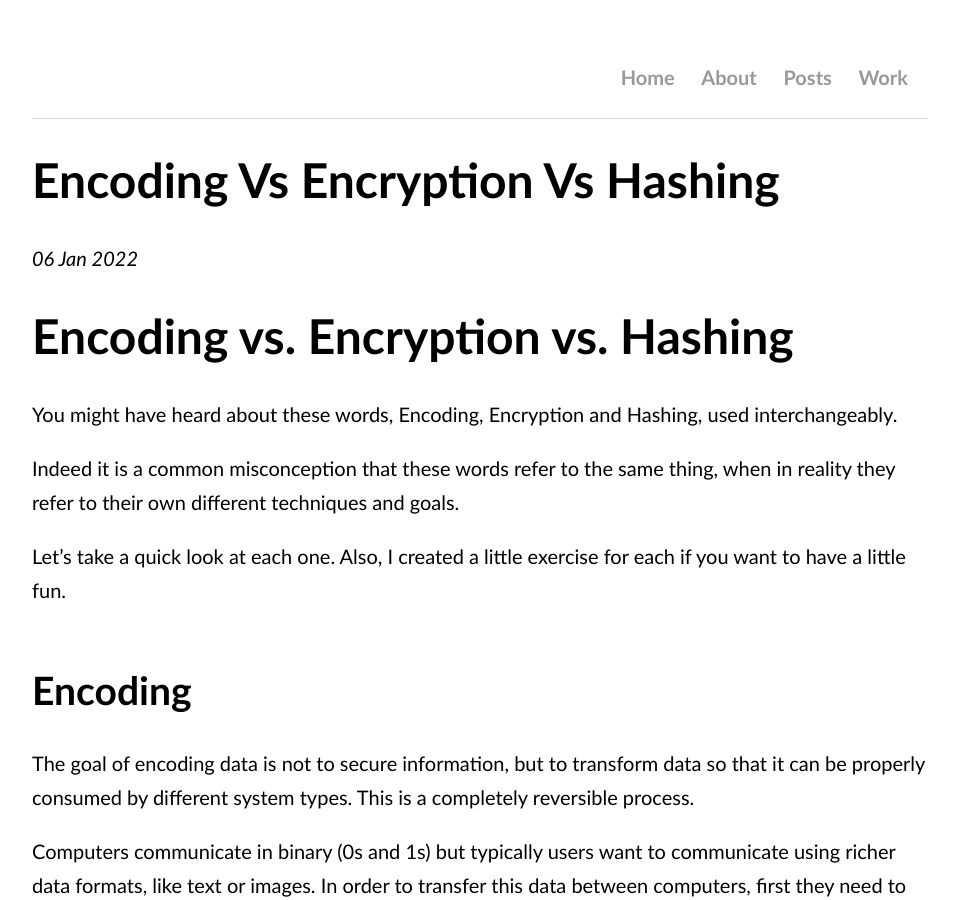
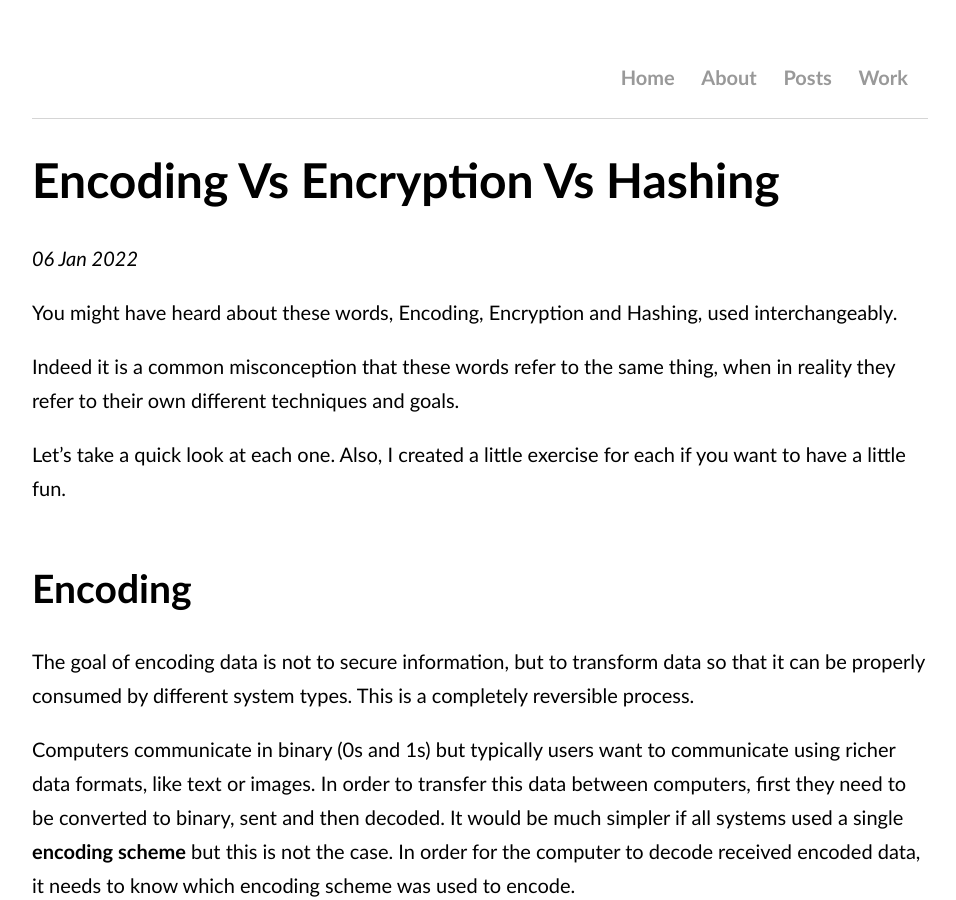
Before and after one commit to OlgaCarvalho/first_personal_website, a Jekyll site: the page built from _posts/2022-01-06-encoding-vs-encryption-vs-hashing.md, in a window 1280 px wide and 900 px high. Shown: the whole window, without its empty margins (160-1116 px from the left). Built offline with Jekyll 4.4.1, drawn with Linux system fonts in a browser that asks for light colours; our own code applies the rules of GitHub Pages for plain Markdown files.

Commit message:
fix post

```diff
--- a/_posts/2022-01-06-encoding-vs-encryption-vs-hashing.md
+++ b/_posts/2022-01-06-encoding-vs-encryption-vs-hashing.md
@@ -1,5 +1,3 @@
-# Encoding vs. Encryption vs. Hashing
-
 You might have heard about these words, Encoding, Encryption and Hashing, used interchangeably.
 
 Indeed it is a common misconception that these words refer to the same thing, when in reality they refer to their own different techniques and goals.
@@ -73,7 +71,7 @@ This is done by transforming readable information, *plaintext*, into unreadable
 
 There is two main encryption techniques: symmetric (or *secret key*) and asymmetric (or *public key*).
 
-![Encryption](assets/images/Encryption.png)
+![Encryption](/assets/images/Encryption.png)
 
 In **symmetric encryption**, a single secret key (K) is used to both encrypt and decrypt the plaintext message (M).
 
```
